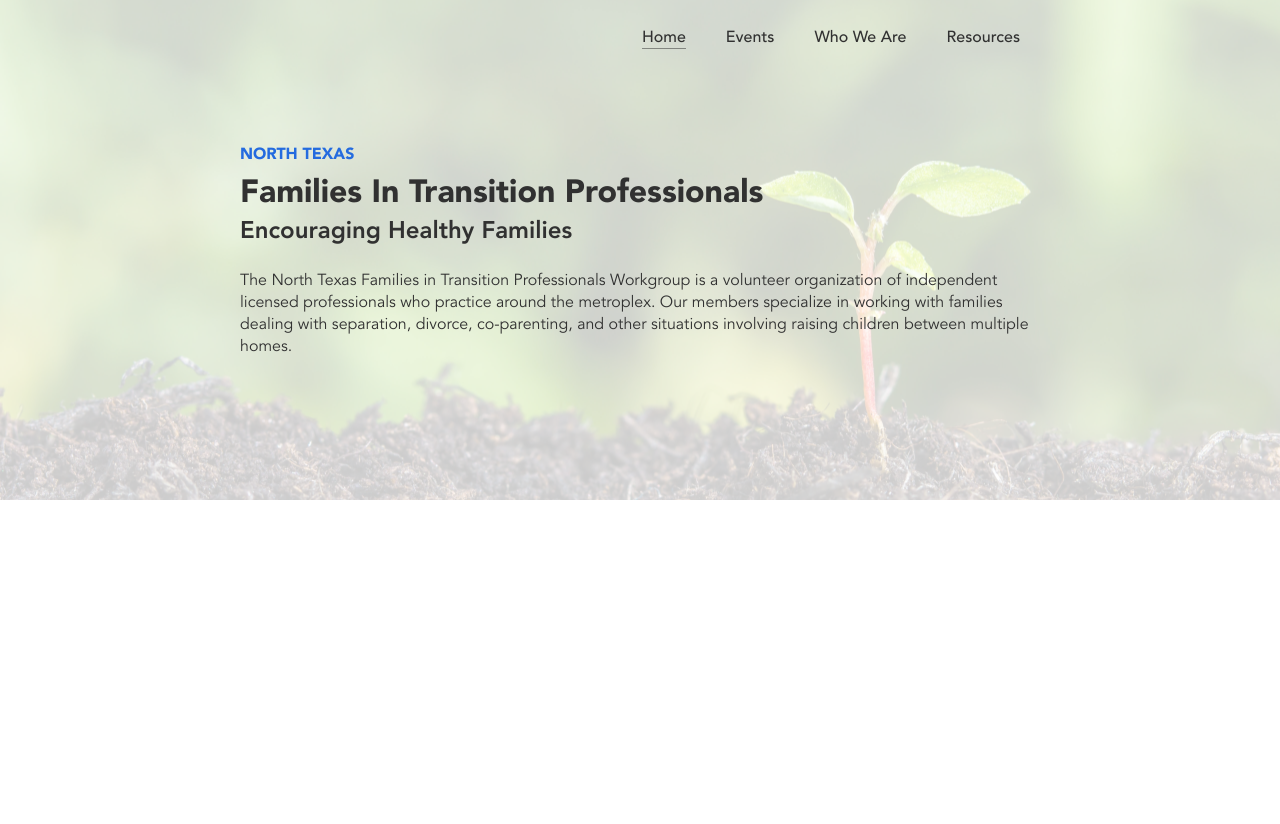
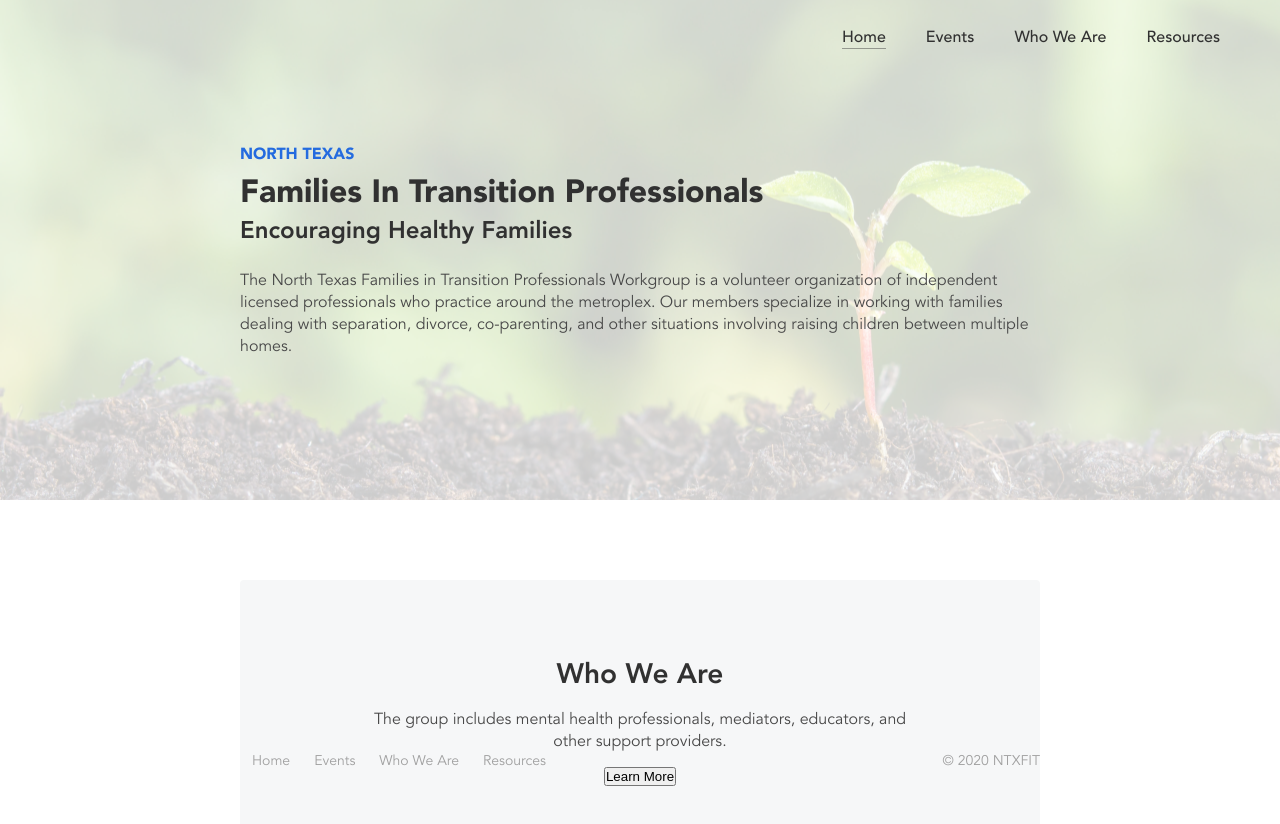
Before and after one commit to Modern-Lawyer-Marketing/ntxfit, a React (Create React App) app: page / in a window 1280 px wide. Shown: the top 824 px of the page. Before the commit the page ends 800 px from the top, so only its background shows below. Built offline with nearby package versions, Linux system fonts and the light colour scheme.

Commit message:
Home content

```diff
--- a/src/App.jsx
+++ b/src/App.jsx
@@ -1,6 +1,7 @@
 import React from 'react';
 import './styles/app.scss';
 import Home from './pages/Home';
+import Footer from './components/Footer';
 
 /**
  * App
@@ -8,6 +9,7 @@ import Home from './pages/Home';
 const App = () => (
   <div className="app">
     <Home />
+    <Footer />
   </div>
 );
 
--- /dev/null
+++ b/src/components/Button.jsx
@@ -0,0 +1,10 @@
+import React from 'react';
+
+/**
+ * Reusable button component
+ */
+const Button = ({ children }) => (
+  <button type="button">{children}</button>
+);
+
+export default Button;
--- /dev/null
+++ b/src/components/Footer.jsx
@@ -0,0 +1,21 @@
+import React from 'react';
+import '../styles/footer.scss';
+
+/**
+ * Footer is shown on all pages
+ */
+const Footer = () => (
+  <div className="footer">
+    <div className="section">
+      <ul>
+        <li>Home</li>
+        <li>Events</li>
+        <li>Who We Are</li>
+        <li>Resources</li>
+      </ul>
+      <p>© 2020 NTXFIT</p>
+    </div>
+  </div>
+);
+
+export default Footer;
--- a/src/components/Home/Header.jsx
+++ b/src/components/Home/Header.jsx
@@ -13,7 +13,7 @@ const Header = () => (
       <h2>Encouraging Healthy Families</h2>
       <br />
       {/* eslint-disable-next-line max-len */}
-      <p>The North Texas Families in Transition Professionals Workgroup is a volunteer organization of independent licensed professionals who practice around the metroplex. Our members specialize in working with families dealing with separation, divorce, co-parenting, and other situations involving raising children between multiple homes.</p>
+      <p className="subtitle">The North Texas Families in Transition Professionals Workgroup is a volunteer organization of independent licensed professionals who practice around the metroplex. Our members specialize in working with families dealing with separation, divorce, co-parenting, and other situations involving raising children between multiple homes.</p>
     </div>
   </div>
 );
--- /dev/null
+++ b/src/components/Home/MemberCTA.jsx
@@ -0,0 +1,18 @@
+import React from 'react';
+import '../../styles/home-member-cta.scss';
+import Button from '../Button';
+
+/**
+ * Member call to action
+ */
+const MemberCTA = () => (
+  <div className="home-member-cta">
+    <div className="section">
+      <h2>Who We Are</h2>
+      <p>The group includes mental health professionals, mediators, educators, and other support providers.</p>
+      <Button>Learn More</Button>
+    </div>
+  </div>
+);
+
+export default MemberCTA;
--- a/src/pages/Home.jsx
+++ b/src/pages/Home.jsx
@@ -1,5 +1,6 @@
 import React from 'react';
 import Header from '../components/Home/Header';
+import MemberCTA from '../components/Home/MemberCTA';
 
 /**
  * Landing page
@@ -7,6 +8,7 @@ import Header from '../components/Home/Header';
 const Home = () => (
   <div className="home">
     <Header />
+    <MemberCTA />
   </div>
 );
 
--- a/src/styles/app.scss
+++ b/src/styles/app.scss
@@ -1,4 +1,12 @@
+@import './constants.scss';
+
 .app {
   height: 100vh;
   width: 100vw;
+
+  .section {
+    margin: 80px 0;
+    max-width: $content-max-width;
+    width: $content-width;
+  }
 }
--- a/src/styles/constants.scss
+++ b/src/styles/constants.scss
@@ -1,6 +1,11 @@
-$content-width: 800px;
+$content-width: calc(100vw - 80px);
+$content-max-width: 800px;
+
+$nav-height: 75px;
 
 // COLORS
-$black: #313131;
 $blue: #246bdf;
-$nav-height: 75px;
+
+$charcoal-800: #313131;
+$charcoal-700: #484848;
+$charcoal-400: #a0a0a0;
--- a/src/styles/defaults.scss
+++ b/src/styles/defaults.scss
@@ -22,7 +22,7 @@
 }
 
 body {
-  color: $black;
+  color: $charcoal-800;
   font-family: 'Avenir', 'Helvetica Neue', sans-serif;
   -webkit-font-smoothing: antialiased;
   -moz-osx-font-smoothing: grayscale;
--- /dev/null
+++ b/src/styles/footer.scss
@@ -0,0 +1,27 @@
+@import './constants.scss';
+
+.footer {
+  bottom: 0;
+  display: flex;
+  justify-content: center;
+  position: absolute;
+  width: 100vw;
+
+  .section {
+    align-items: center;
+    color: $charcoal-400;
+    display: flex;
+    font-size: 14px;
+    justify-content: space-between;
+    margin: 30px 0;
+
+    ul {
+      display: flex;
+
+      li {
+        list-style: none;
+        padding: 0 12px;
+      }
+    }
+  }
+}
--- a/src/styles/home-header.scss
+++ b/src/styles/home-header.scss
@@ -21,7 +21,8 @@
   }
 
   .content {
-    max-width: $content-width;
+    max-width: $content-max-width;
+    width: $content-width;
     z-index: 1;
 
     .pretitle {
@@ -32,6 +33,10 @@
 
     .title {
       font-weight: 1000;
+    }
+
+    .subtitle {
+      color: $charcoal-700;
     }
   }
 
@@ -55,8 +60,7 @@
       display: flex;
       height: $nav-height;
       justify-content: flex-end;
-      max-width: $content-width;
-      width: 100vw;
+      width: $content-width;
     }
 
     li {
@@ -71,7 +75,7 @@
       padding: 0 20px;
 
       .line {
-        background: $black;
+        background: $charcoal-700;
         height: 1px;
         opacity: 0;
         transition: opacity 250ms;
--- /dev/null
+++ b/src/styles/home-member-cta.scss
@@ -0,0 +1,27 @@
+@import './constants.scss';
+
+.home-member-cta {
+  display: flex;
+  justify-content: center;
+
+  .section {
+    align-items: center;
+    background: #f6f7f8;
+    border-radius: 4px;
+    display: flex;
+    flex-direction: column;
+    height: 280px;
+    justify-content: center;
+
+    h2 {
+      font-size: 28px;
+    }
+
+    p {
+      color: $charcoal-700;
+      padding: 15px 0;
+      text-align: center;
+      width: 70%;
+    }
+  }
+}
```
